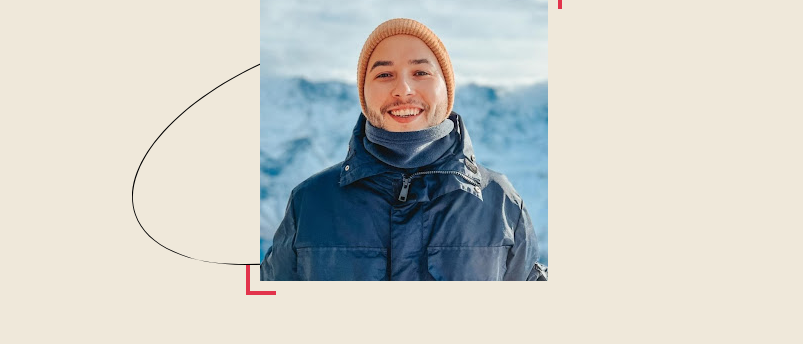
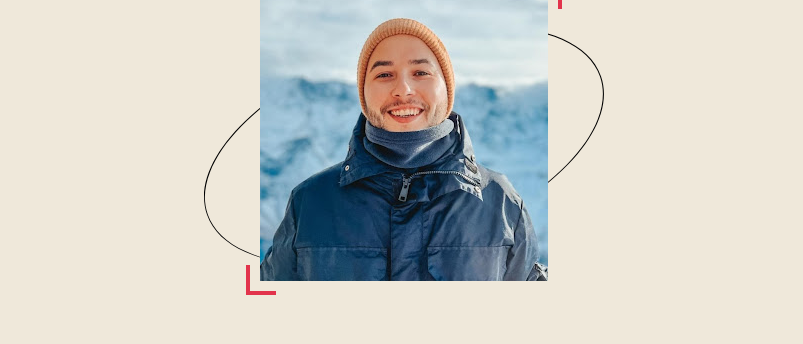
Before and after one commit to PaulNica/paulnica.github.io, a plain HTML site: page index.html in a window 1280 px wide. Shown: the part 447-791 px from the top of the page, without its empty margins (236-1039 px from the left). Drawn offline with nearby package versions, Linux system fonts and the light colour scheme; a web font is replaced by a local one.

Commit message:
Changes to index.html

```diff
--- a/index.html
+++ b/index.html
@@ -25,7 +25,7 @@
 
       <section class="profile" style="position: relative;">
         <p class="profile-pic animate__animated animate__zoomIn" style="position: absolute;top: 0;transform: translateX(50%);right: 50%;"><img src="./resources/profile-pic.jpg" alt="authors picture"></p>
-        <p class="oval animate__animated animate__fadeInLeft" style="position: absolute;top: 47px;transform: translateX(50%);right: 40%;"><img src="./resources/oval_1.svg" alt="black oval"></p>
+        <p class="oval animate__animated animate__fadeInLeft" style="position: absolute;top: 47px;transform: translateX(50%);"><img src="./resources/oval_1.svg" alt="black oval"></p>
       </section>
 
     <section class="container">
```
